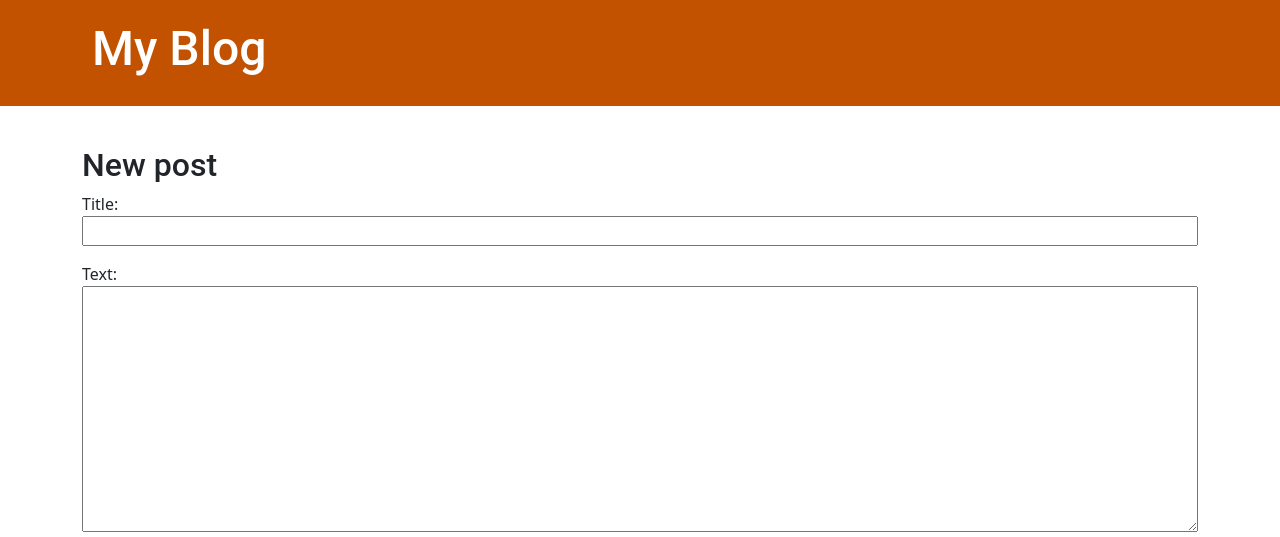
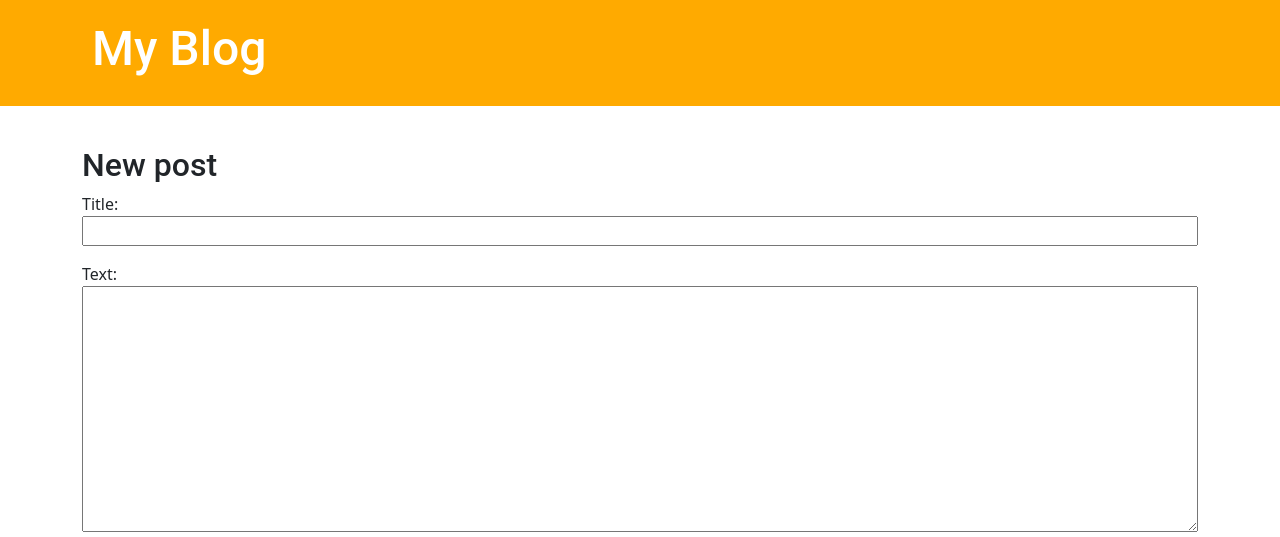
Before and after one commit to dbaslan/SWE573-DBA, a Django app: page /post/new/ in a window 1280 px wide. Shown: the top 537 px of the page. Run offline with Django 4.2, Linux system fonts and the light colour scheme.

Commit message:
Update blog.css
Change header color

```diff
--- a/MemoShare/blog/static/css/blog.css
+++ b/MemoShare/blog/static/css/blog.css
@@ -1,5 +1,5 @@
 .page-header {
-    background-color: #C25100;
+    background-color: #ffaa00;
     margin-top: 0;
     margin-bottom: 40px;
     padding: 20px 20px 20px 40px;
```
